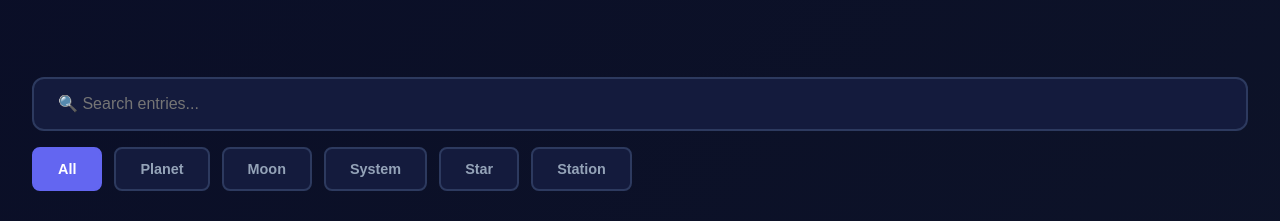
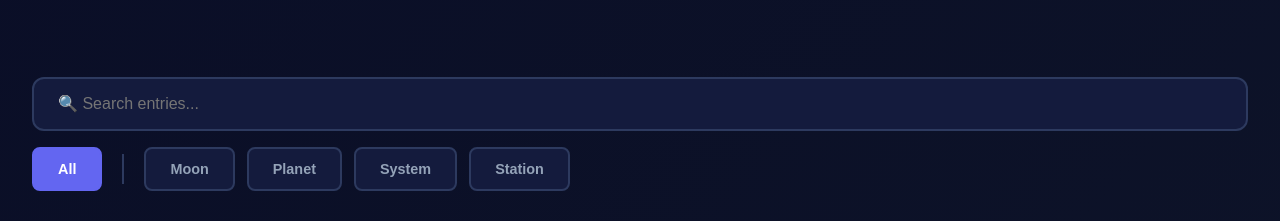
Before and after one commit to Unsungbird/BHS, a plain HTML site: page docs/index.html in a window 1280 px wide. Shown: the part 180-401 px from the top of the page. Drawn offline with Linux system fonts and the light colour scheme.

Commit message:
Add category filter dividers

```diff
--- a/docs/script.js
+++ b/docs/script.js
@@ -43,7 +43,24 @@ async function loadWikiData() {
 function initializeFilters() {
     const categories = ['all', ...new Set(wikiData.entries.map(e => e.category))];
 
-    categoryFilters.innerHTML = categories.map(cat => `
+    // Define category groups
+    const categoryGroups = [
+        ['all'],
+        ['NPC', 'Faction', 'Ship', 'Species', 'Organization'],
+        ['Moon', 'Planet', 'System', 'Station', 'Location'],
+        ['Lore', 'Event', 'Technology', 'Item', 'Other']
+    ];
+
+    // Build filter HTML with dividers
+    let filterHTML = '';
+    categoryGroups.forEach((group, groupIndex) => {
+        const groupCategories = group.filter(cat => categories.includes(cat));
+        if (groupCategories.length > 0) {
+            if (groupIndex > 0) {
+                filterHTML += '<div class="filter-divider"></div>';
+            }
+            groupCategories.forEach(cat => {
+                filterHTML += `
                     <button
                         class="filter-btn ${cat === 'all' ? 'active' : ''}"
                         data-category="${cat}"
@@ -51,7 +68,12 @@ function initializeFilters() {
                     >
                         ${cat.charAt(0).toUpperCase() + cat.slice(1)}
                     </button>
-    `).join('');
+                `;
+            });
+        }
+    });
+
+    categoryFilters.innerHTML = filterHTML;
 }
 
 // Update statistics
--- a/docs/style.css
+++ b/docs/style.css
@@ -82,6 +82,14 @@ body {
     display: flex;
     gap: 0.75rem;
     flex-wrap: wrap;
+    align-items: center;
+}
+
+.filter-divider {
+    width: 2px;
+    height: 30px;
+    background: var(--border);
+    margin: 0 0.5rem;
 }
 
 .filter-btn {
```
Lines whose indentation alone changed are shown as unchanged.
